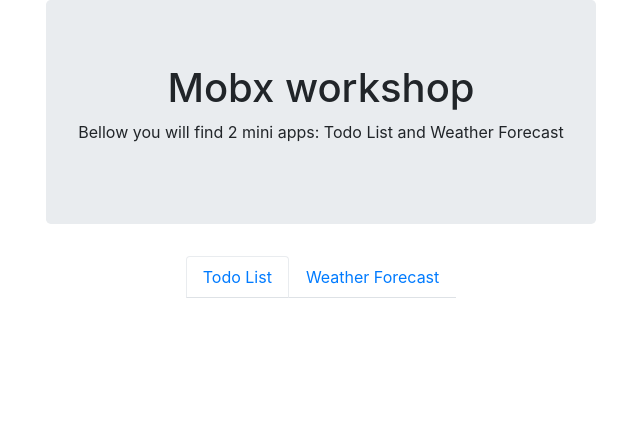
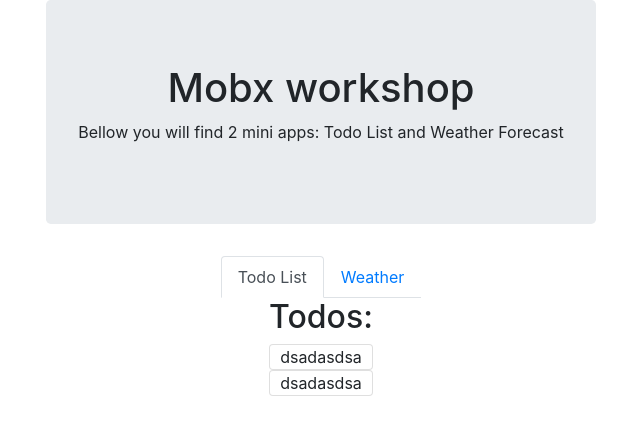
Before and after one commit to etsvet/mobx-workshop, a React (Create React App) app: page / in a window 1280 px wide. Both pictures are taken after a click on the tab "Todo List". Shown: the top 434 px of the page, without its empty margins (319-959 px from the left). Built offline with nearby package versions, Linux system fonts and the light colour scheme.

Commit message:
Add more scaffolding

```diff
--- a/src/App.tsx
+++ b/src/App.tsx
@@ -1,11 +1,22 @@
-import React from 'react';
+import React, {useState} from 'react';
 import logo from './logo.svg';
-import { Jumbotron, Nav } from 'react-bootstrap';
+import {Jumbotron, Nav, Tab, Tabs} from 'react-bootstrap';
+
+import { TodoPage, WeatherPage } from './pages/'
 
 import 'bootstrap/dist/css/bootstrap.min.css';
 import './App.css';
 
+
+const TAB_NAMES = {
+  TODO: 'todo',
+  WEATHER: 'weather'
+}
+
+
 function App() {
+  const [activeTab, setActiveTab] = useState('');
+
   return (
       <div className="App">
         <Jumbotron>
@@ -15,16 +26,14 @@
           </p>
 
         </Jumbotron>
-      <Nav variant="tabs" defaultActiveKey="/home">
-        <Nav.Item>
-          <Nav.Link>Todo List</Nav.Link>
-        </Nav.Item>
-        <Nav.Item>
-          <Nav.Link>Weather Forecast</Nav.Link>
-        </Nav.Item>
-      </Nav>
-
-
+        <Tabs variant="tabs" activeKey={activeTab} onSelect={key => setActiveTab(key as any)}>
+          <Tab title="Todo List" eventKey={TAB_NAMES.TODO} onClick={() => setActiveTab(TAB_NAMES.TODO)}>
+            <TodoPage />
+          </Tab>
+          <Tab title="Weather" eventKey={TAB_NAMES.WEATHER} onClick={() => setActiveTab(TAB_NAMES.WEATHER)}>
+            <WeatherPage />
+          </Tab>
+        </Tabs>
       </div>
   );
 }
--- /dev/null
+++ b/src/components/Todo.tsx
@@ -0,0 +1,13 @@
+import React from 'react';
+import Badge from 'react-bootstrap/Badge';
+import Card from 'react-bootstrap/Card';
+
+import { Todo as TodoStore } from '../stores';
+
+export const Todo = ({ todoData }: { todoData: TodoStore }) => {
+  return (
+      <Card>
+        dsadasdsa
+      </Card>
+  )
+}
--- /dev/null
+++ b/src/components/TodoList.tsx
@@ -0,0 +1,13 @@
+import React from 'react';
+
+import { Todo } from './Todo';
+import { Todo as TodoStore, TodoList as TodoListStore } from '../stores';
+
+export const TodoList = ({ todos }: { todos: TodoListStore }) => {
+  return (
+      <div>
+        <h2>Todos:</h2>
+        { todos.list.map(todo => <Todo key={todo.id} todoData={todo} />) }
+      </div>
+  )
+}
--- /dev/null
+++ b/src/pages/TodoPage.tsx
@@ -0,0 +1,29 @@
+import React from 'react';
+
+import {TodoList} from '../components/TodoList';
+
+
+const fakeTodos = {
+  list: [
+    {
+      id: 1,
+      text: 'Dishes',
+      completed: false,
+      tags: ['Urgent', 'Danger']
+    }, {
+      id: 2,
+      text: 'Bilss',
+      completed: true,
+      tags: ['#dark']
+    }
+
+  ]
+}
+
+export const TodoPage = () => {
+  return (
+      <div>
+        <TodoList todos={fakeTodos as any}/>
+      </div>
+  )
+}
--- /dev/null
+++ b/src/pages/WeatherPage.tsx
@@ -0,0 +1,11 @@
+import React from 'react';
+
+
+
+export const WeatherPage = () => {
+  return (
+      <div>
+        WEATHER
+      </div>
+  )
+}
--- /dev/null
+++ b/src/pages/index.ts
@@ -0,0 +1,2 @@
+export * from './TodoPage';
+export * from './WeatherPage';
--- /dev/null
+++ b/src/stores/index.tsx
@@ -0,0 +1,16 @@
+import { TodoList } from './todo';
+import { Temperature } from './temperature';
+import { UI } from './ui';
+
+export * from './temperature';
+export * from './todo';
+export * from './ui';
+
+
+export class App {
+    public todos = new TodoList();
+    public temperature = new Temperature();
+    public ui = new UI();
+}
+
+export const AppStore = new App();
```
Also changed, not shown: src/stores/todo.ts (+19 -1 lines), src/pages/todo.ts (deleted), src/pages/weather.ts (deleted). Lines whose indentation alone changed are shown as unchanged.
